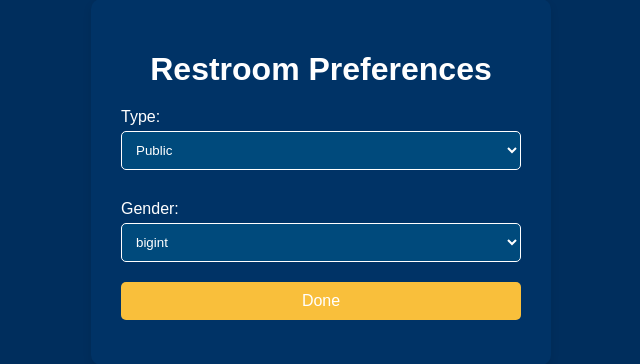
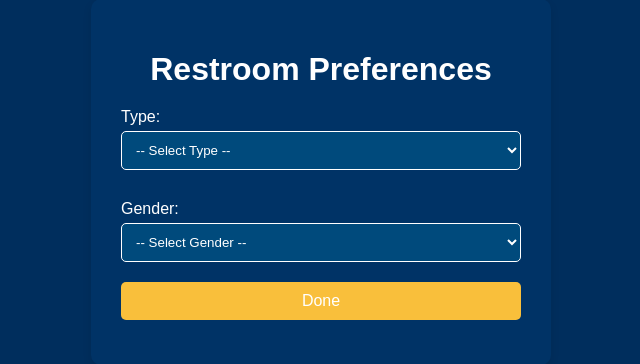
Before and after one commit to Gideion7/Databasebackup-350, a Flask app: page /select_preferences in a window 1280 px wide. Shown: the part 218-582 px from the top of the page, without its empty margins (319-959 px from the left). Run offline with Flask 3, Linux system fonts and the light colour scheme.

Commit message:
Preferences page kinda working.

```diff
--- a/main.py
+++ b/main.py
@@ -129,33 +129,28 @@ def select_building():
 @app.route("/select_preferences", methods=["GET", "POST"])
 def select_preferences():
     if request.method == "POST":
-        selected_type = request.form.get("type")  # Get the selected type from the form
-        if selected_type == 'public':
+        selected_type = request.form.get("type")  # "public" or "private"
+        selected_gender = request.form.get("gender")  # "male", "female", or None
+
+        # Convert selected_type to boolean
+        if selected_type == "private":
+            selected_type = True
+            selected_gender = "IS NULL"  # Set gender to None if private
+        elif selected_type == "public":
             selected_type = False
-        elif selected_type == 'private':
-            selected_type = True
+            # Gender remains whatever was submitted
 
-        selected_gender = request.form.get("gender")  # Get the selected gender from the form
-        while True:
-            if selected_type == 'private':
-                selected_gender = None  # Set selected_gender to None if type is private
-                break  # Exit the loop after setting selected_gender to None
+        # Store in session
+        session["selected_type"] = selected_type
+        session["selected_gender"] = selected_gender
 
-            if selected_gender == 'male':
-                selected_gender = 'male'  # Set selected_gender to "male"
-                break  # Exit the loop after updating selected_gender
+        print("Type:", selected_type)
+        print("Gender:", selected_gender)
 
-            if selected_gender == 'female':
-                selected_gender = 'female'  # Set selected_gender to "female"
-                break  # Exit the loop after updating selected_gender
+        return redirect(url_for("main"))  # Redirect after form submission
 
-        session["selected_type"] = selected_type  # Store the type in the session
-        session["selected_gender"] = selected_gender  # Store the type in the session
-        print(selected_type)
-        print(selected_gender)
-        return redirect(url_for("main"))  # Redirect to main page after selecting the building
     all_sessions = dict(session)
-    print("This is your dictionary")
+    print("This is your session dictionary:")
     print(all_sessions)
     return render_template("clean_squat_preferences.html")
 
--- a/templates/clean_squat_preferences.html
+++ b/templates/clean_squat_preferences.html
@@ -5,6 +5,25 @@
     <meta name="viewport" content="width=device-width, initial-scale=1.0">
     <title>Restroom Preferences</title>
     <link rel="stylesheet" href="../static/css/styles.css">
+    <script>
+        document.addEventListener("DOMContentLoaded", function () {
+            const typeSelect = document.getElementById("type");
+            const genderSelect = document.getElementById("gender");
+
+            function toggleGenderDropdown() {
+                if (typeSelect.value === "private") {
+                    genderSelect.disabled = true;
+                    genderSelect.value = ""; // Clear gender if private
+                } else {
+                    genderSelect.disabled = false;
+                }
+            }
+
+            // Run on page load and when the dropdown changes
+            toggleGenderDropdown();
+            typeSelect.addEventListener("change", toggleGenderDropdown);
+        });
+    </script>
 </head>
 <body>
     <div class="form-container">
@@ -13,6 +32,7 @@
             <!-- Type Dropdown -->
             <label for="type">Type:</label>
             <select id="type" name="type">
+                <option value="">-- Select Type --</option>
                 <option value="public">Public</option>
                 <option value="private">Private</option>
             </select>
@@ -20,7 +40,8 @@
             <!-- Gender Selection -->
             <label for="gender">Gender:</label>
             <select id="gender" name="gender">
-                <option value="male">bigint</option>
+                <option value="">-- Select Gender --</option>
+                <option value="male">Male</option>
                 <option value="female">Female</option>
             </select>
 
```
Also changed, not shown: templates/clean_squat_results.html (+14 -18 lines).
